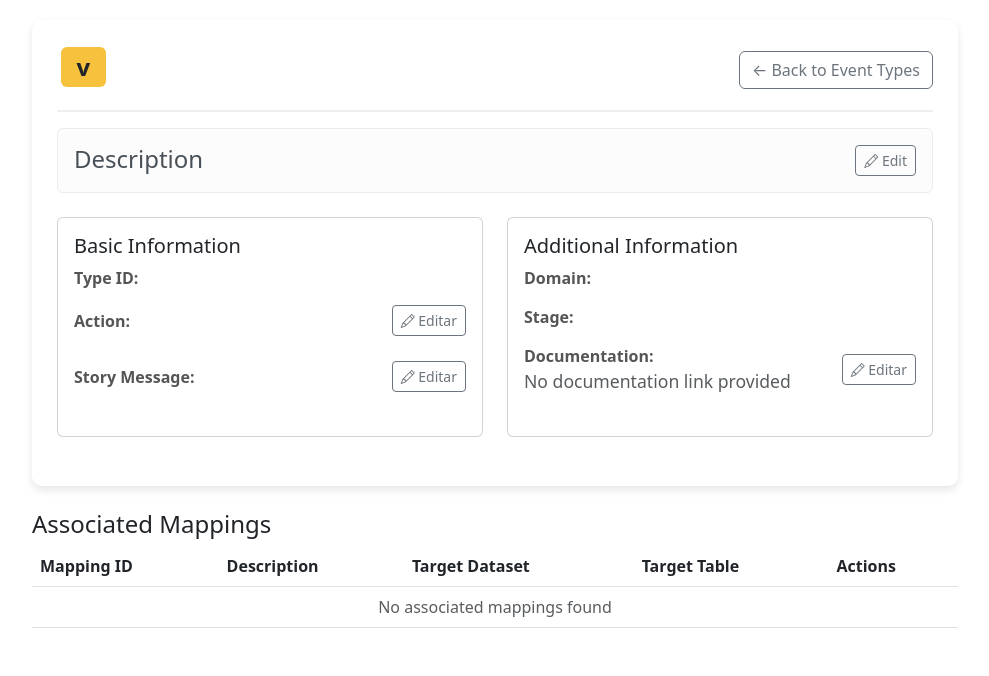
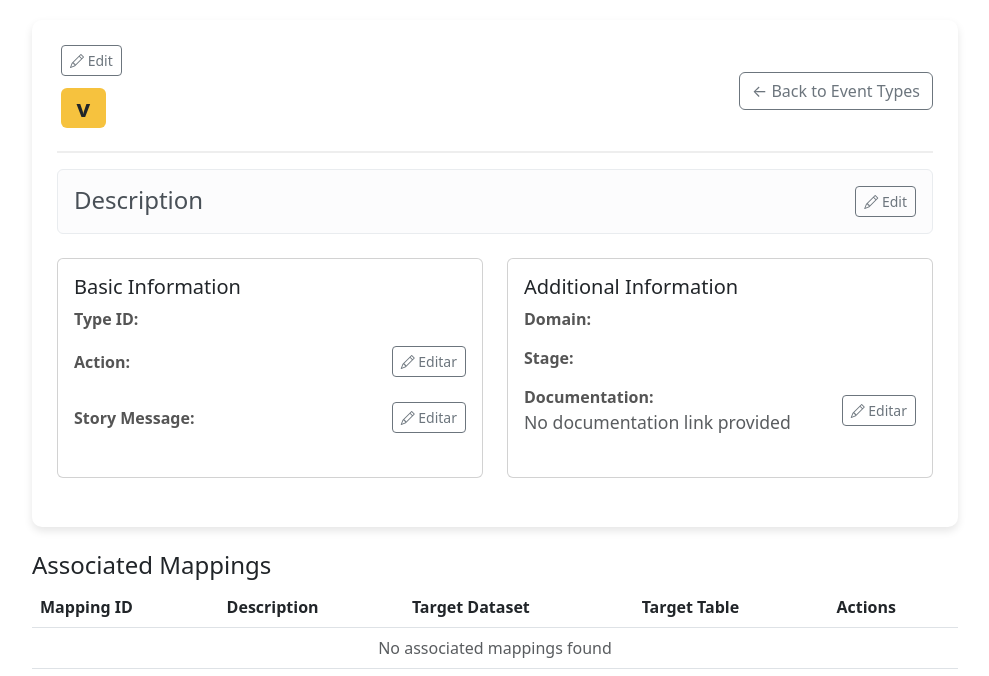
Before and after one commit to dinoise/Event-Insights-Console, a Flask app: template app/templates/event_type_detail.html in a window 1280 px wide. Shown: the top 676 px of the page, without its empty margins (145-1134 px from the left). Run offline with Flask 3, Linux system fonts and the light colour scheme; the template is opened without the code that fills it, so the values that code supplies are empty; parts of the project's set-up code (start-up, migrations or seed data) failed here and were passed over.

Commit message:
editing the name of a event type

```diff
--- a/app/static/js/event_type_detail.js
+++ b/app/static/js/event_type_detail.js
@@ -81,6 +81,7 @@ document.addEventListener('DOMContentLoaded', function() {
 
         // Mapear los nombres de campo internos a los que espera la API
         const fieldMapping = {
+            'field_name': 'event_type_name',
             'field_description': 'event_type_description',
             'field_action': 'event_type_action',
             'field_story_message': 'event_type_story_message',
--- a/app/templates/event_type_detail.html
+++ b/app/templates/event_type_detail.html
@@ -20,7 +20,25 @@
                     <!-- Encabezado -->
                     <div class="detail-header d-flex justify-content-between align-items-center mb-3">
                         <h2>
-                            {{ event_type.event_type_name }}
+                            <div class="editable-container ms-1" data-field="field_name">
+                                <div class="d-flex justify-content-between align-items-start">
+                                    <div>
+                                        <p class="editable-content">{{ event_type.event_type_name }}</p>
+                                    </div>
+                                    <button class="btn btn-sm btn-outline-secondary align-items-center begin-edit">
+                                        <i class="bi bi-pencil"></i> Edit
+                                    </button>
+                                </div>
+                                <div class="editable-controls mt-2 d-none">
+                                    <button class="btn btn-sm btn-success confirm-edit me-1">
+                                        <i class="bi bi-check"></i> Confirm
+                                    </button>
+                                    <button class="btn btn-sm btn-outline-danger cancel-edit">
+                                        <i class="bi bi-x"></i> Cancel
+                                    </button>
+                                </div>
+                            </div>
+
                             <span class="badge badge-domain ms-2">{{ event_type.event_domain }}</span>
                             <span class="badge badge-stage ms-1">{{ event_type.event_stage }}</span>
                             <span class="badge badge-version ms-1">v{{ event_type.event_type_version }}</span>
```
